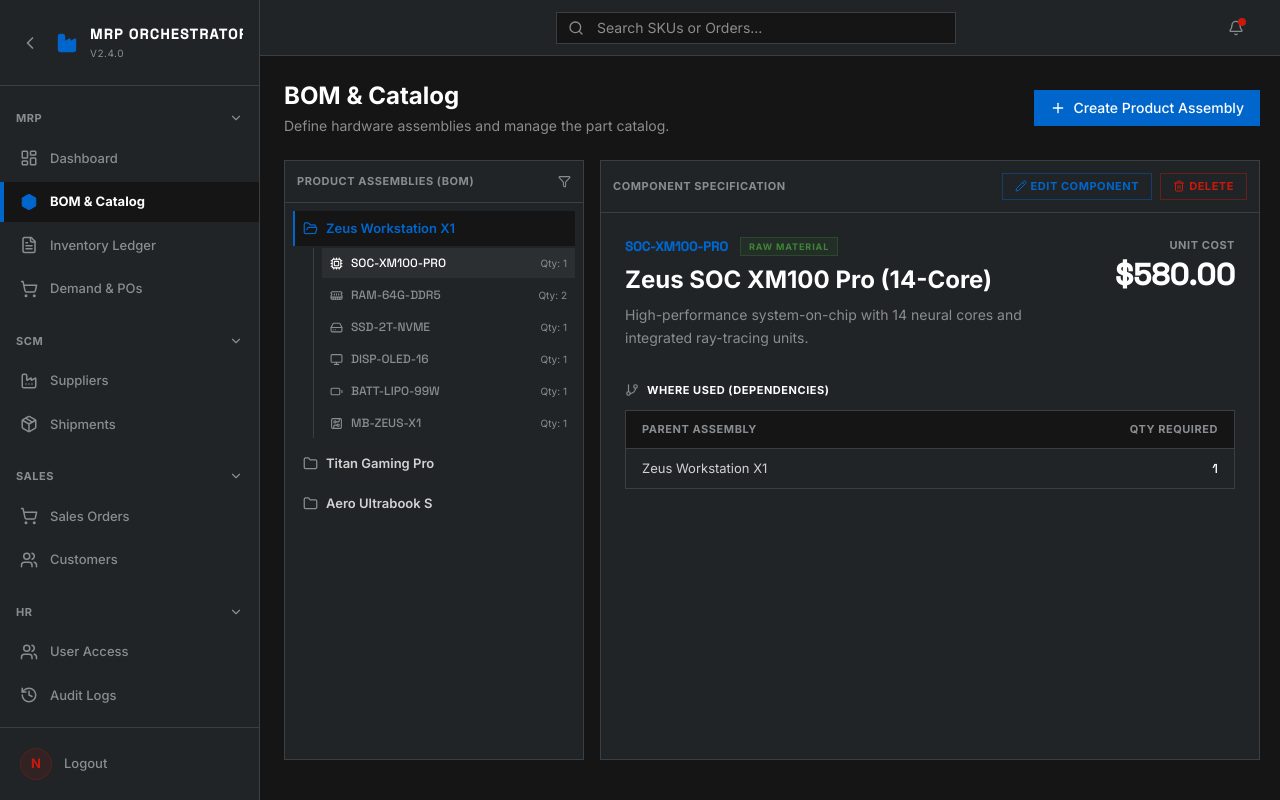
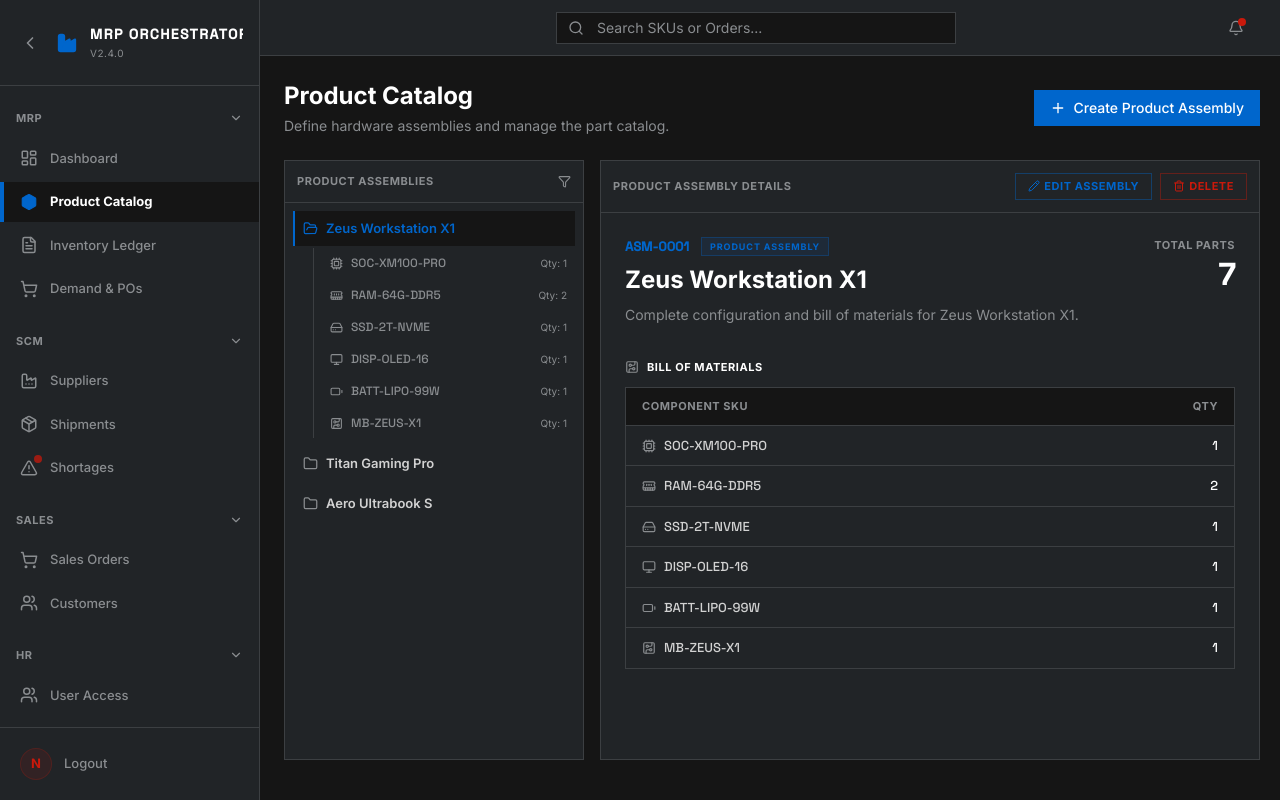
Before and after one commit to SE359-Zeus/Zeus-FE, a Next.js app: page /mrp/bom-catalog in a window 1280 px wide. Built offline with nearby package versions, Linux system fonts and the light colour scheme.

Commit message:
update UI 15/05

```diff
--- a/src/app/(dashboard)/mrp/bom-catalog/page.tsx
+++ b/src/app/(dashboard)/mrp/bom-catalog/page.tsx
@@ -1,4 +1,4 @@
-import { BomCatalogView } from '@/features/mrp/bom-catalog/components/BomCatalogView'
+import { BomCatalogView } from '@/features/mrp/product-catalog/components/ProductCatalogView'
 
 export default function BomCatalogPage() {
   return <BomCatalogView />
--- a/src/components/layout/Sidebar.tsx
+++ b/src/components/layout/Sidebar.tsx
@@ -14,7 +14,8 @@ import {
   Menu,
   ChevronLeft,
   ChevronDown,
-  LogOut
+  LogOut,
+  AlertTriangle // Thêm icon cho Shortage
 } from 'lucide-react'
 
 interface SidebarProps {
@@ -27,7 +28,7 @@ const navSections = [
     title: 'MRP',
     items: [
       { href: '/mrp/dashboard', label: 'Dashboard', icon: LayoutDashboard },
-      { href: '/mrp/bom-catalog', label: 'BOM & Catalog', icon: Package },
+      { href: '/mrp/bom-catalog', label: 'Product Catalog', icon: Package },
       { href: '/mrp/inventory-ledger', label: 'Inventory Ledger', icon: FileText },
       { href: '/mrp/demand-pos', label: 'Demand & POs', icon: ShoppingCart },
     ]
@@ -37,6 +38,7 @@ const navSections = [
     items: [
       { href: '/scm/suppliers', label: 'Suppliers', icon: Factory },
       { href: '/scm/shipments', label: 'Shipments', icon: Package },
+      { href: '/scm/shortages', label: 'Shortages', icon: AlertTriangle },
     ]
   },
   {
@@ -84,11 +86,17 @@ export function Sidebar({ collapsed, onToggleCollapse }: SidebarProps) {
               : 'text-mrp-text-muted font-medium hover:bg-mrp-app hover:text-mrp-text-secondary border-l-4 border-transparent'
           }`}
         >
-          <Icon
-            size={18}
-            className={`shrink-0 ${isActive ? 'text-mrp-primary' : ''}`}
-            {...(isActive ? { fill: 'currentColor', strokeWidth: 1.5 } : { strokeWidth: 2 })}
-          />
+          <div className="relative flex shrink-0 items-center justify-center">
+            <Icon
+              size={18}
+              className={`${isActive ? 'text-mrp-primary' : ''}`}
+              {...(isActive ? { fill: 'currentColor', strokeWidth: 1.5 } : { strokeWidth: 2 })}
+            />
+            {item.label === 'Shortages' && (
+              <span className="absolute -top-1 -right-1 w-2 h-2 rounded-full bg-mrp-danger animate-pulse" />
+            )}
+          </div>
+
           <span
             className="transition-all duration-300 overflow-hidden"
             style={{ opacity: collapsed ? 0 : 1, width: collapsed ? 0 : 'auto' }}
@@ -129,7 +137,6 @@ export function Sidebar({ collapsed, onToggleCollapse }: SidebarProps) {
 
       {/* Navigation Content */}
       <div className="flex-1 overflow-y-auto overflow-x-hidden flex flex-col pt-2">
-        {/* Dynamic Sections */}
         {navSections.map((section) => {
           const isSectionExpanded = expandedSections[section.title] !== false
 
@@ -162,7 +169,6 @@ export function Sidebar({ collapsed, onToggleCollapse }: SidebarProps) {
         })}
       </div>
 
-      {/* Bottom Area: Logout / User Profile */}
       <div className="border-t border-mrp-border p-3 shrink-0">
         <Link
           href="/login"
--- a/src/features/mrp/dashboard/components/DashboardView.tsx
+++ b/src/features/mrp/dashboard/components/DashboardView.tsx
@@ -1,7 +1,7 @@
 'use client'
 
 import React, { useState } from 'react'
-import { ShoppingCart, Printer, ChevronDown, ChevronUp, ArrowRight, Filter, Download, TrendingUp } from 'lucide-react'
+import { Printer, ChevronDown, ChevronUp, ArrowRight, Filter, Download, TrendingUp } from 'lucide-react'
 import { toast } from 'sonner'
 
 interface OrderRow {
@@ -152,13 +152,6 @@ export function DashboardView() {
           >
             <Download size={16} />
             Export Report
-          </button>
-          <button
-            onClick={() => toast.success('Purchase Orders Drafted', { description: '8 POs created for deficit components' })}
-            className="bg-mrp-primary hover:bg-mrp-primary-hover text-white text-sm font-medium py-2 px-4 rounded-sm transition-colors flex items-center gap-2 border border-transparent shadow-sm"
-          >
-            <ShoppingCart size={16} />
-            Generate Shortage POs
           </button>
         </div>
       </div>
--- a/src/features/mrp/bom-catalog/components/BomCatalogView.tsx
+++ b/src/features/mrp/product-catalog/components/ProductCatalogView.tsx
@@ -98,7 +98,8 @@ const ALL_SKUS = Object.keys(mockCatalog)
 
 export function BomCatalogView() {
   const [selectedAssemblyId, setSelectedAssemblyId] = useState('1')
-  const [selectedSku, setSelectedSku] = useState('SOC-XM100-PRO')
+  const [selectedSku, setSelectedSku] = useState<string | null>(null)
+
   const [showModal, setShowModal] = useState(false)
   const [modalName, setModalName] = useState('')
   const [modalRows, setModalRows] = useState<ModalRow[]>([{ id: 1, sku: '', qty: 1 }])
@@ -108,7 +109,8 @@ export function BomCatalogView() {
   const [dropdownPos, setDropdownPos] = useState<{ top: number; left: number; width: number } | null>(null)
   const inputRefs = useRef<Record<number, HTMLInputElement | null>>({})
 
-  const selectedComponent = mockCatalog[selectedSku]
+  const selectedComponent = selectedSku ? mockCatalog[selectedSku] : null
+  const selectedAssembly = mockAssemblies.find(a => a.id === selectedAssemblyId)
 
   const addRow = () => { setModalRows((p) => [...p, { id: nextId, sku: '', qty: 1 }]); setNextId((n) => n + 1) }
   const removeRow = (id: number) => setModalRows((p) => p.filter((r) => r.id !== id))
@@ -123,10 +125,9 @@ export function BomCatalogView() {
 
   return (
     <>
-      {/* Page Header */}
       <div className="flex items-center justify-between mb-6 shrink-0">
         <div>
-          <h1 className="text-2xl font-bold text-white m-0">BOM &amp; Catalog</h1>
+          <h1 className="text-2xl font-bold text-white m-0">Product Catalog</h1>
           <p className="text-sm text-mrp-text-muted mt-1">Define hardware assemblies and manage the part catalog.</p>
         </div>
         <button
@@ -143,7 +144,7 @@ export function BomCatalogView() {
         {/* Left Panel: BOM Tree */}
         <div className="w-[300px] shrink-0 bg-mrp-panel border border-mrp-border rounded-sm flex flex-col overflow-hidden">
           <div className="p-3 border-b border-mrp-border flex items-center justify-between">
-            <span className="text-[11px] font-bold text-mrp-text-muted uppercase tracking-wider">Product Assemblies (BOM)</span>
+            <span className="text-[11px] font-bold text-mrp-text-muted uppercase tracking-wider">Product Assemblies</span>
             <Filter size={13} className="text-mrp-text-muted hover:text-white cursor-pointer transition-colors" />
           </div>
           <div className="flex-1 overflow-y-auto p-2 space-y-1">
@@ -153,15 +154,15 @@ export function BomCatalogView() {
                 <div key={assembly.id}>
                   <div
                     className={`group flex items-center justify-between p-2 cursor-pointer transition-colors rounded-sm border-l-2 ${
-                      isSelected ? 'bg-mrp-app border-mrp-primary' : 'border-transparent hover:bg-mrp-app hover:border-mrp-border'
+                      isSelected && selectedSku === null ? 'bg-mrp-app border-mrp-primary' : 'border-transparent hover:bg-mrp-app hover:border-mrp-border'
                     }`}
-                    onClick={() => { setSelectedAssemblyId(assembly.id); setSelectedSku(assembly.components[0].sku) }}
+                    onClick={() => { setSelectedAssemblyId(assembly.id); setSelectedSku(null) }}
                   >
                     <div className="flex items-center gap-2 min-w-0">
                       {isSelected
                         ? <FolderOpen size={15} className="text-mrp-primary shrink-0" />
                         : <Folder size={15} className="text-mrp-text-muted shrink-0" />}
-                      <span className={`text-[13px] font-semibold truncate ${isSelected ? 'text-mrp-primary' : 'text-mrp-text-secondary'}`}>
+                      <span className={`text-[13px] font-semibold truncate ${isSelected && selectedSku === null ? 'text-mrp-primary' : 'text-mrp-text-secondary'}`}>
                         {assembly.name}
                       </span>
                     </div>
@@ -180,7 +181,7 @@ export function BomCatalogView() {
                         return (
                           <div
                             key={comp.sku}
-                            onClick={() => setSelectedSku(comp.sku)}
+                            onClick={(e) => { e.stopPropagation(); setSelectedSku(comp.sku) }}
                             className={`flex items-center justify-between px-2 py-1.5 cursor-pointer rounded-sm transition-colors ${
                               selectedSku === comp.sku ? 'bg-mrp-border/40 text-white' : 'text-mrp-text-muted hover:text-white hover:bg-mrp-app'
                             }`}
@@ -201,19 +202,21 @@ export function BomCatalogView() {
           </div>
         </div>
 
-        {/* Right Panel: Component Detail */}
+        {/* Right Panel: Display Context */}
         <div className="flex-1 bg-mrp-panel border border-mrp-border rounded-sm flex flex-col overflow-hidden">
           <div className="p-3 border-b border-mrp-border flex items-center justify-between shrink-0">
-            <span className="text-[11px] font-bold text-mrp-text-muted uppercase tracking-wider">Component Specification</span>
+            <span className="text-[11px] font-bold text-mrp-text-muted uppercase tracking-wider">
+              {selectedSku ? 'Component Specification' : 'Product Assembly Details'}
+            </span>
             <div className="flex items-center gap-2">
               <button
-                onClick={() => toast.success('Component Updated', { description: `${selectedSku} spec saved` })}
+                onClick={() => toast.success(selectedSku ? 'Component Updated' : 'Assembly Updated', { description: 'Changes saved' })}
                 className="flex items-center gap-1 px-3 py-1 text-mrp-primary border border-mrp-primary/40 hover:bg-mrp-primary hover:text-white transition-all text-[11px] font-bold uppercase tracking-wider rounded-sm"
               >
-                <Pencil size={12} /> Edit Component
+                <Pencil size={12} /> {selectedSku ? 'Edit Component' : 'Edit Assembly'}
               </button>
               <button
-                onClick={() => toast.error('Deleted', { description: `${selectedSku} removed` })}
+                onClick={() => toast.error('Deleted', { description: 'Item removed' })}
                 className="flex items-center gap-1 px-3 py-1 text-mrp-danger border border-mrp-danger/40 hover:bg-mrp-danger hover:text-white transition-all text-[11px] font-bold uppercase tracking-wider rounded-sm"
               >
                 <Trash2 size={12} /> Delete
@@ -221,9 +224,8 @@ export function BomCatalogView() {
             </div>
           </div>
 
-          {selectedComponent && (
+          {selectedSku && selectedComponent ? (
             <div className="flex-1 overflow-y-auto p-6 space-y-8">
-              {/* Identity */}
               <div className="flex items-start justify-between gap-8">
                 <div className="min-w-0">
                   <div className="flex items-center gap-3 mb-2">
@@ -241,7 +243,6 @@ export function BomCatalogView() {
                 </div>
               </div>
 
-              {/* Where Used */}
               <div>
                 <div className="flex items-center gap-2 mb-3">
                   <GitBranch size={14} className="text-mrp-text-muted" />
@@ -267,7 +268,62 @@ export function BomCatalogView() {
                 </div>
               </div>
             </div>
-          )}
+          ) : selectedAssembly ? (
+            <div className="flex-1 overflow-y-auto p-6 space-y-8">
+              <div className="flex items-start justify-between gap-8">
+                <div className="min-w-0">
+                  <div className="flex items-center gap-3 mb-2">
+                    <span className="font-mono text-mrp-primary font-bold text-[13px]">ASM-{selectedAssembly.id.padStart(4, '0')}</span>
+                    <span className="px-2 py-0.5 border border-mrp-primary/30 bg-mrp-primary/10 text-mrp-primary text-[9px] uppercase font-bold tracking-widest rounded-sm">
+                      Product Assembly
+                    </span>
+                  </div>
+                  <h2 className="text-2xl font-bold text-white mb-2">{selectedAssembly.name}</h2>
+                  <p className="text-mrp-text-muted text-sm leading-relaxed">
+                    Complete configuration and bill of materials for {selectedAssembly.name}.
+                  </p>
+                </div>
+                <div className="text-right shrink-0">
+                  <div className="text-[11px] font-bold text-mrp-text-muted uppercase tracking-wider mb-1">Total Parts</div>
+                  <div className="text-3xl font-bold font-mono text-white">
+                    {selectedAssembly.components.reduce((sum, c) => sum + c.qty, 0)}
+                  </div>
+                </div>
+              </div>
+
+              <div>
+                <div className="flex items-center gap-2 mb-3">
+                  <CircuitBoard size={14} className="text-mrp-text-muted" />
+                  <h3 className="text-[11px] font-bold text-white uppercase tracking-wider">Bill of Materials</h3>
+                </div>
+                <div className="border border-mrp-border rounded-sm overflow-hidden">
+                  <table className="w-full text-left border-collapse">
+                    <thead>
+                      <tr className="bg-mrp-app border-b border-mrp-border">
+                        <th className="px-4 py-2.5 text-[11px] font-bold text-mrp-text-muted uppercase tracking-wider">Component SKU</th>
+                        <th className="px-4 py-2.5 text-[11px] font-bold text-mrp-text-muted uppercase tracking-wider text-right">Qty</th>
+                      </tr>
+                    </thead>
+                    <tbody className="divide-y divide-mrp-border">
+                      {selectedAssembly.components.map((comp, i) => (
+                        <tr
+                          key={i}
+                          className="hover:bg-mrp-app/50 transition-colors cursor-pointer group"
+                          onClick={() => setSelectedSku(comp.sku)}
+                        >
+                          <td className="px-4 py-2.5 text-[13px] text-mrp-text-secondary font-mono flex items-center gap-2 group-hover:text-mrp-primary transition-colors">
+                            <comp.icon size={14} className="text-mrp-text-muted group-hover:text-mrp-primary transition-colors" />
+                            {comp.sku}
+                          </td>
+                          <td className="px-4 py-2.5 text-[13px] text-white text-right font-mono">{comp.qty}</td>
+                        </tr>
+                      ))}
+                    </tbody>
+                  </table>
+                </div>
+              </div>
+            </div>
+          ) : null}
         </div>
       </div>
 
@@ -373,7 +429,7 @@ export function BomCatalogView() {
         </div>
       )}
 
-      {/* Fixed-position SKU dropdown — rendered outside all overflow containers */}
+      {/* Fixed-position SKU dropdown */}
       {showModal && activeRowId !== null && dropdownPos && (() => {
         const filteredSkus = ALL_SKUS.filter(s => s.toLowerCase().includes(skuQuery.toLowerCase()))
         return (
```
